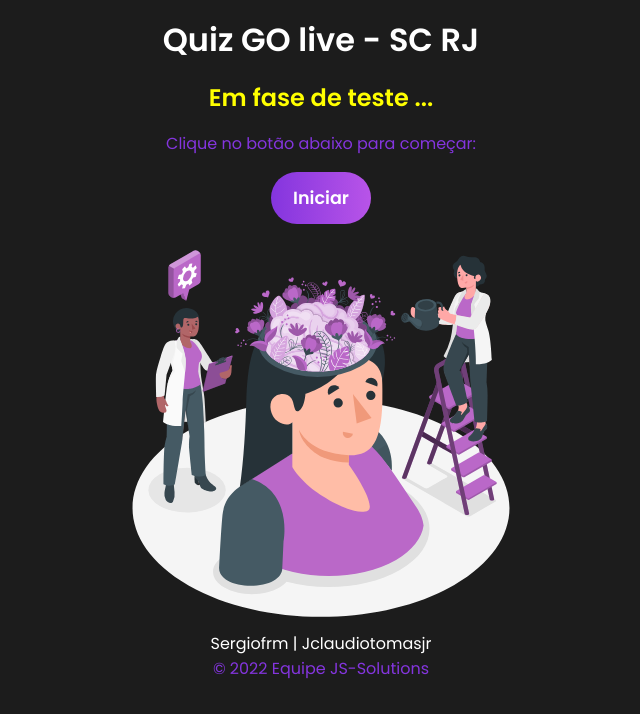
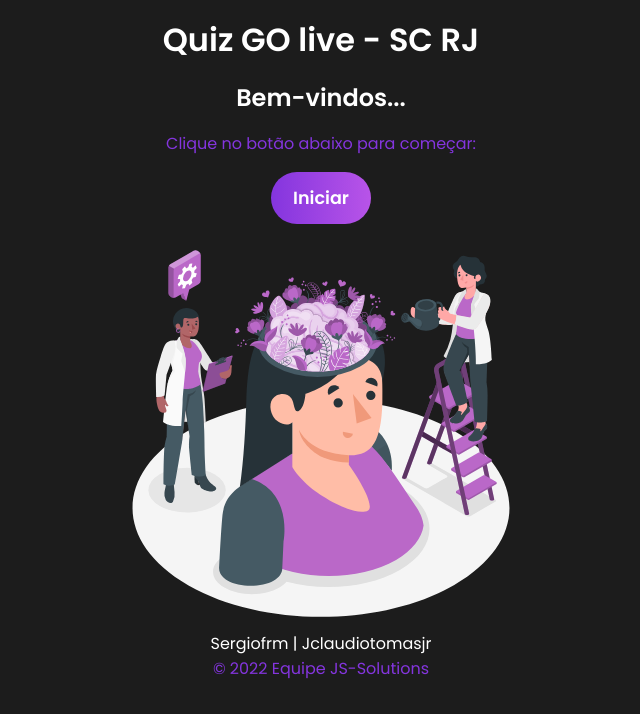
Before and after one commit to Sergiofrm/app_quiz_react, a React (Vite) app: page / in a window 1280 px wide. Shown: the top 714 px of the page, without its empty margins (319-959 px from the left). Built offline with nearby package versions, Linux system fonts and the light colour scheme; a web font is replaced by a local one.

Commit message:
Questions Finalizados

```diff
--- a/src/components/Welcome.css
+++ b/src/components/Welcome.css
@@ -5,7 +5,6 @@
 
 #welcome h2,
 #welcome p {
-  color: yellow;
   margin-bottom: 1rem;
 }
 
--- a/src/components/Welcome.jsx
+++ b/src/components/Welcome.jsx
@@ -10,7 +10,7 @@ const Welcome = () => {
 
   return (
     <div id="welcome">
-      <h2>Em fase de teste ...</h2>
+      <h2>Bem-vindos...</h2>
       <p>Clique no botão abaixo para começar:</p>
       <button onClick={() => dispatch({ type: "CHANGE_STAGE" })}>
         Iniciar
```
